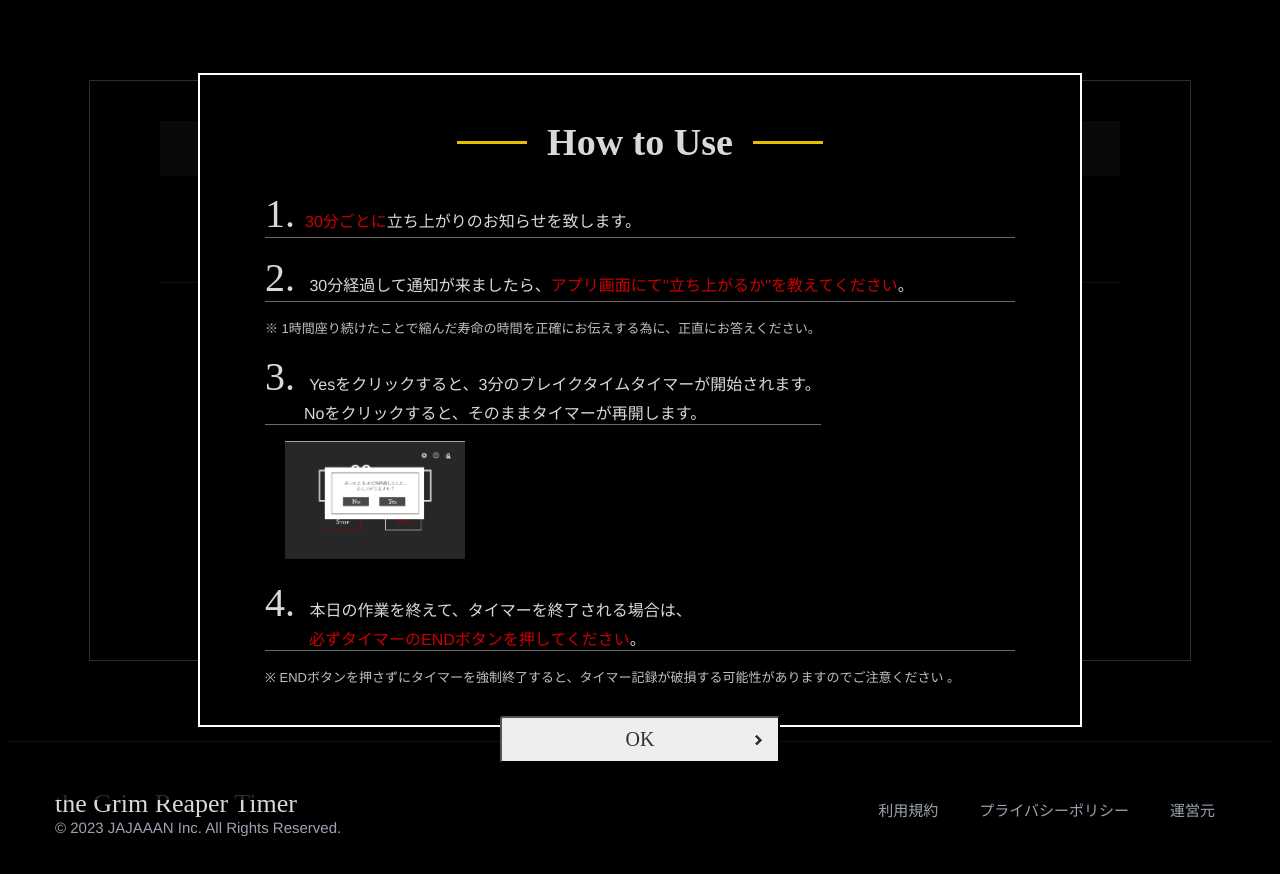
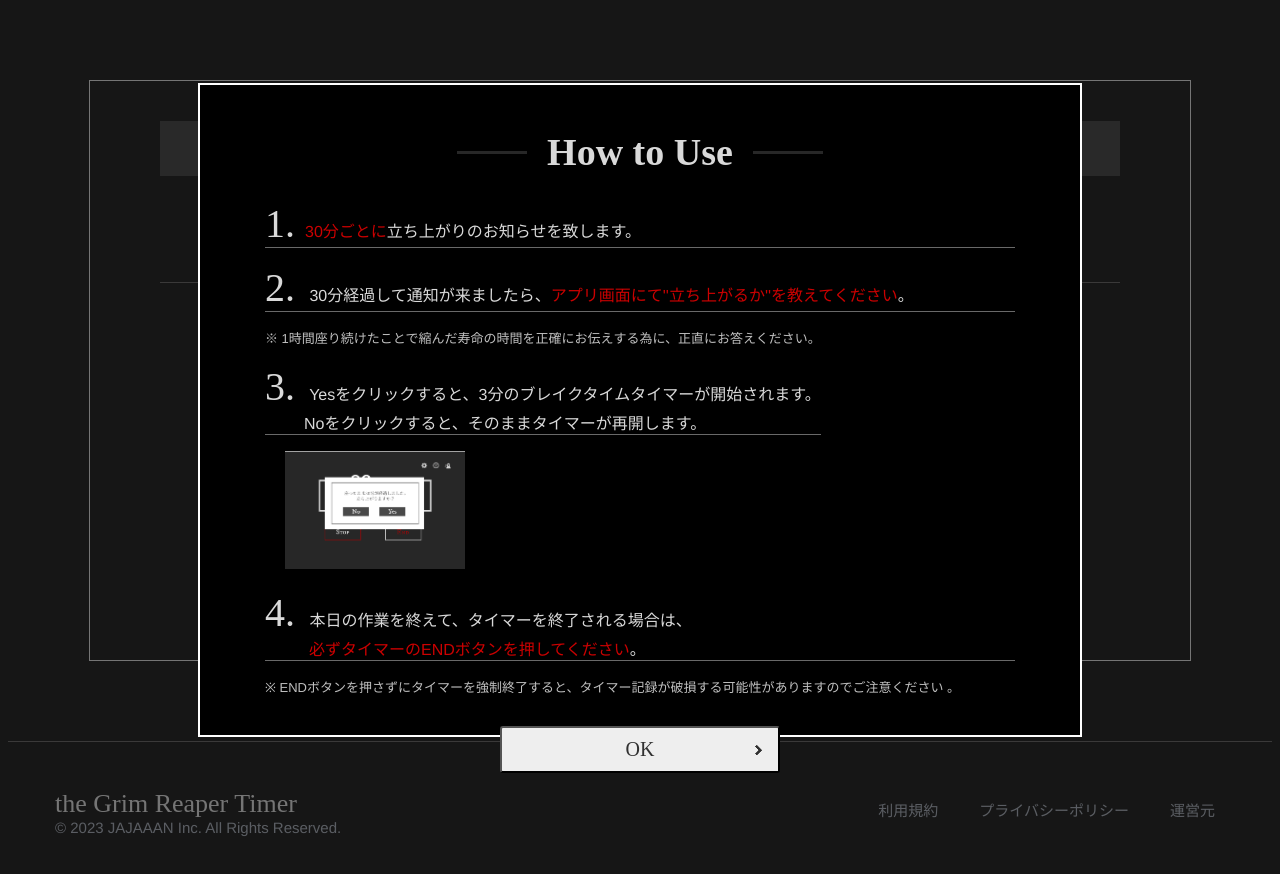
Before and after one commit to murai-misaki/theGrimReaper_timer, a Vue app in the folder timer-vuejs/: page /notification in a window 1280 px wide. Both pictures are taken after a click on the button "Timer Start". Shown: the top 874 px of the page. Built offline with nearby package versions, Linux system fonts and the light colour scheme; no server answers; a web font is replaced by a local one.

Commit message:
add: TimerPage.vue遷移処理 #17

```diff
--- a/timer-vuejs/src/components/HowtouseOKbuttonModal.vue
+++ b/timer-vuejs/src/components/HowtouseOKbuttonModal.vue
@@ -1,6 +1,6 @@
 <template>
   <div v-show="show" class="modal_contents">
-    <div v-on:click="close" class="modal_contents_bg"></div>
+    <div class="modal_contents_bg"></div>
     <div class="modal_contents_wrap">
       <h1 class="heading03">How to Use</h1>
       <p><span class="number">1.</span><span class="red">30分ごとに</span>立ち上がりのお知らせを致します。</p>
@@ -12,7 +12,7 @@
       </div>
       <p><span class="number">4.</span> 本日の作業を終えて、タイマーを終了される場合は、<br><span class="position1">必ずタイマーのENDボタンを押してください</span>。</p>
       <span class="attention">※ ENDボタンを押さずにタイマーを強制終了すると、タイマー記録が破損する可能性がありますのでご注意ください 。</span>
-      <button>OK</button>
+      <button @click="redirectToTimer">OK</button>
     </div>
   </div>
 </template>
@@ -27,6 +27,9 @@
     methods: {
       open () {
         this.show = true
+      },
+      redirectToTimer () {
+        this.$router.push({ name: 'Timer' })
       }
     }
   }
@@ -81,9 +84,9 @@
     width: 100%;
   }
   .modal_contents_bg {
-    background: rgba(0,0,0,.8);
+    background: rgba(40, 40, 40, 0.56);
     width: 100%;
-    height: 100%;
+    height: 900px;
   }
   .modal_contents_wrap {
     position: absolute;
@@ -92,10 +95,14 @@
     background-color: #000000;
     width: 750px;
     height: 610px;
-    margin: auto;
+    margin: 10px auto;
     transform: translate(-50%,-50%);
     padding: 20px 65px;
     border: 2px solid #FFFFFF;
+  }
+  .modal_close_btn {
+    margin-left: 760px;
+    cursor: pointer;
   }
 
   button {
@@ -148,7 +155,7 @@ button:hover:after {
 	content: '';
 	width: 70px;
 	height: 3px;
-	background-color: #e3bf00;
+	background-color: rgba(40, 40, 40, 0.99);
 }
 
 .heading03::before {
--- a/timer-vuejs/src/router/index.js
+++ b/timer-vuejs/src/router/index.js
@@ -1,12 +1,18 @@
 import { createRouter, createWebHistory } from 'vue-router'
 
 import NotificationPage from '../views/NotificationPage'
+import TimerPage from '../views/TimerPage'
 
 const routes = [
   {
     path: '/notification',
     name: 'Notification',
     component: NotificationPage
+  },
+  {
+    path: '/timer',
+    name: 'Timer',
+    component: TimerPage
   }
 ]
 
```
